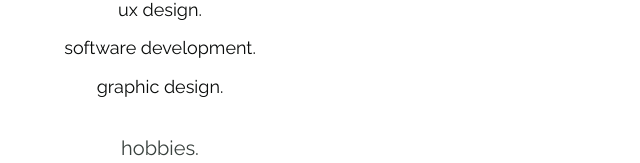
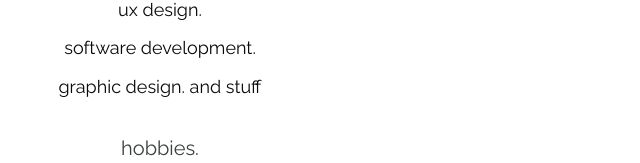
Before and after one commit to kelvinkellner/portfolio-2021, a React (Create React App) app: page / in a window 1280 px wide. Both pictures are taken after a click on the link "projects.". Shown: the part 257-420 px from the top of the page, without its empty margins (0-640 px from the left). Built offline with nearby package versions, Linux system fonts and the light colour scheme; a web font is replaced by a local one.

Commit message:
Testing stuff

```diff
--- a/src/components/sidebar.js
+++ b/src/components/sidebar.js
@@ -16,7 +16,7 @@ const Sidebar = props => {
                 <ul class={`menu dropdown${isDropdownCollapsed ? ' collapse' : ''}`}>
                     <li>ux design.</li>
                     <li>software development.</li>
-                    <li>graphic design.</li>
+                    <li>graphic design. and stuff</li>
                 </ul>
                 <li><NavLink to="/hobbies" activeClassName="active">hobbies.</NavLink></li>
                 <li><NavLink to="/contact" activeClassName="active">contact.</NavLink></li>
```
